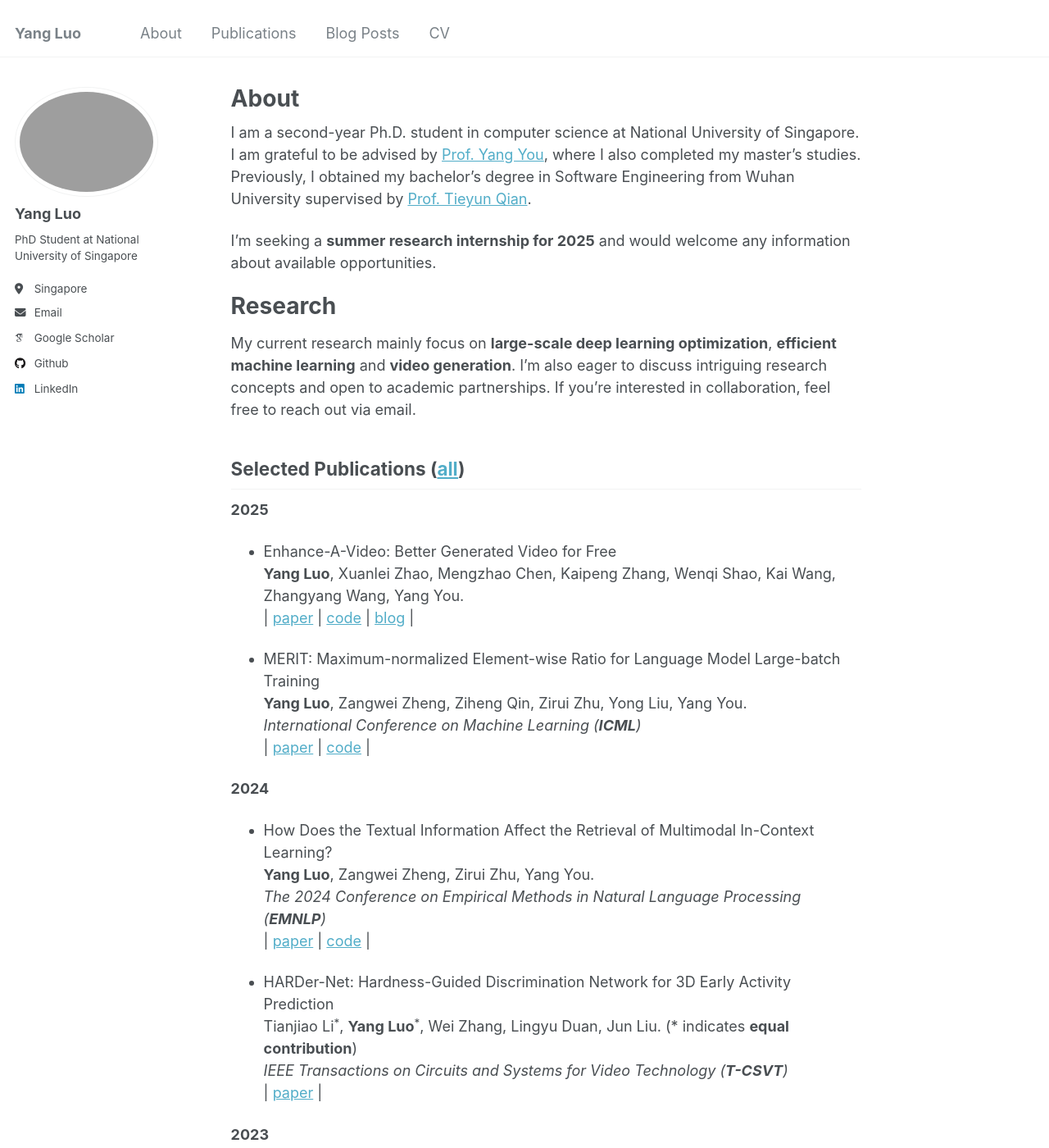
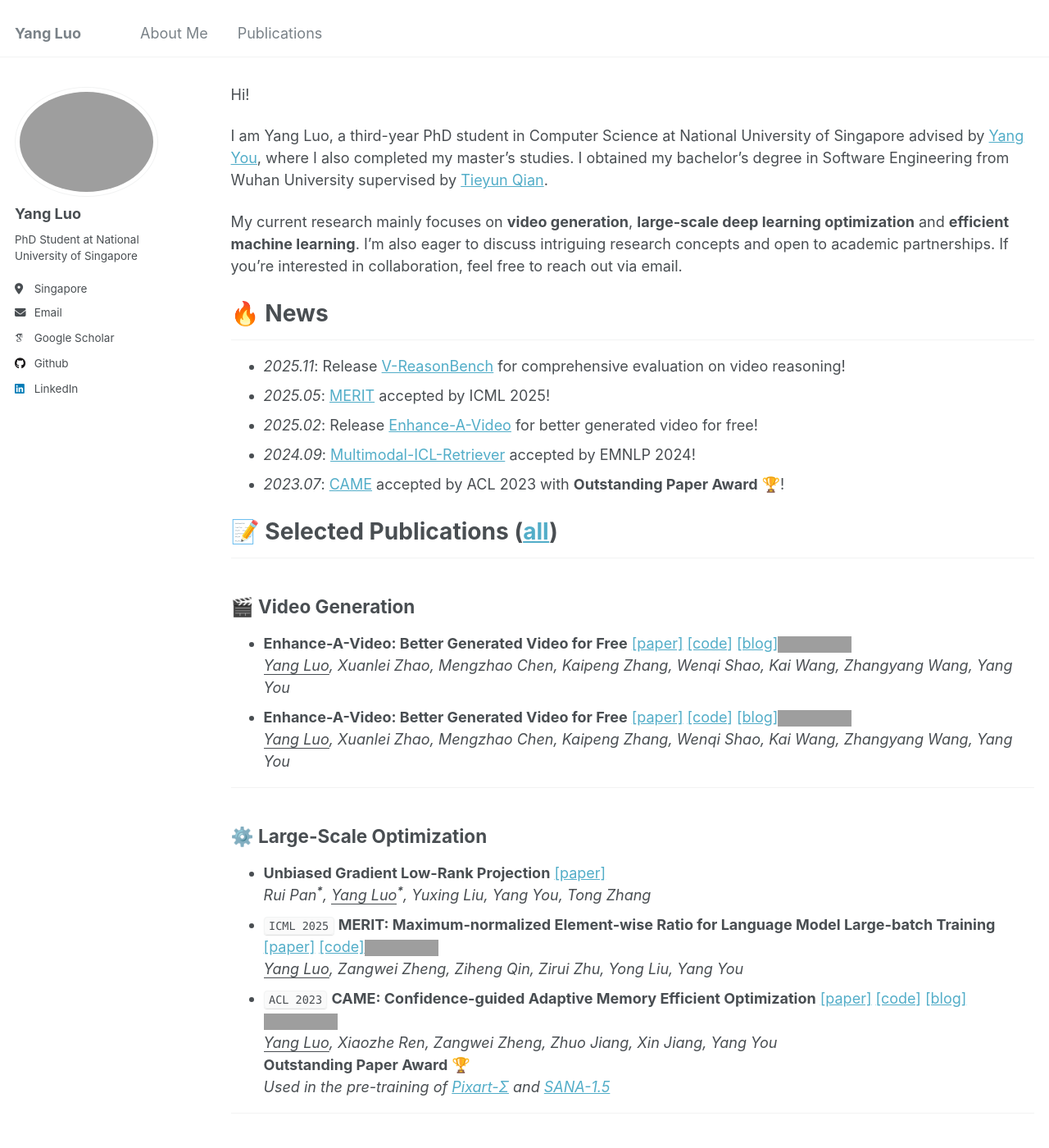
Before and after one commit to yangluo7/yangluo7.github.io, a Jekyll site: the page built from _pages/about.md, in a window 1280 px wide and 1400 px high. Shown: the whole window at 82% size. Built offline with Jekyll 4.4.1, drawn with Linux system fonts in a browser that asks for light colours; some web fonts are replaced; some of the changed text lies outside the part shown; grey boxes are pictures that could not be loaded.

Commit message:
Info Update

```diff
--- a/_pages/about.md
+++ b/_pages/about.md
@@ -1,54 +1,124 @@
 ---
 permalink: /
-title: "About"
-excerpt: "About me"
+title: ""
+excerpt: ""
 author_profile: true
 redirect_from:
   - /about/
   - /about.html
 ---
-I am a second-year Ph.D. student in computer science at National University of Singapore. I am grateful to be advised by [Prof. Yang You](https://www.comp.nus.edu.sg/~youy/), where I also completed my master’s studies. Previously, I obtained my bachelor’s degree in Software Engineering from Wuhan University supervised by [Prof. Tieyun Qian](https://www.aminer.cn/profile/tieyun-qian/53f47bdfdabfaee4dc89fe30).
 
-I'm seeking a **summer research internship for 2025** and would welcome any information about available opportunities.
+<span class='anchor' id='about-me'></span>
+Hi!
 
-Research
-======
-My current research mainly focus on **large-scale deep learning optimization**, **efficient machine learning** and **video generation**. I'm also eager to discuss intriguing research concepts and open to academic partnerships. If you're interested in collaboration, feel free to reach out via email.
+I am Yang Luo, a third-year PhD student in Computer Science at National University of Singapore advised by [Yang You](https://www.comp.nus.edu.sg/~youy/), where I also completed my master's studies. I obtained my bachelor's degree in Software Engineering from Wuhan University supervised by [Tieyun Qian](https://www.aminer.cn/profile/tieyun-qian/53f47bdfdabfaee4dc89fe30).
 
-Selected Publications ([all](https://scholar.google.com/citations?hl=en&user=-esBZacAAAAJ))
-------
-**2025**
-* Enhance-A-Video: Better Generated Video for Free
-**Yang Luo**, Xuanlei Zhao, Mengzhao Chen, Kaipeng Zhang, Wenqi Shao, Kai Wang, Zhangyang Wang, Yang You.
-| [paper](https://arxiv.org/abs/2502.07508) | [code](https://github.com/NUS-HPC-AI-Lab/Enhance-A-Video) | [blog](https://oahzxl.github.io/Enhance_A_Video/) |
+My current research mainly focuses on  **video generation**, **large-scale deep learning optimization** and **efficient machine learning**. I'm also eager to discuss intriguing research concepts and open to academic partnerships. If you're interested in collaboration, feel free to reach out via email.
 
-* MERIT: Maximum-normalized Element-wise Ratio for Language Model Large-batch Training
-**Yang Luo**, Zangwei Zheng, Ziheng Qin, Zirui Zhu, Yong Liu, Yang You.
-_International Conference on Machine Learning (**ICML**)_
-| [paper](https://openreview.net/forum?id=NSxKNNFni0) | [code](https://github.com/NUS-HPC-AI-Lab/MERIT) |
+# 🔥 News
+- *2025.11*: Release [V-ReasonBench](https://oahzxl.github.io/VReasonBench/) for comprehensive evaluation on video reasoning!
+- *2025.05*: [MERIT](https://openreview.net/forum?id=NSxKNNFni0) accepted by ICML 2025!
+- *2025.02*: Release [Enhance-A-Video](https://oahzxl.github.io/Enhance_A_Video/) for better generated video for free!
+- *2024.09*: [Multimodal-ICL-Retriever](https://arxiv.org/abs/2404.12866) accepted by EMNLP 2024!
+- *2023.07*: [CAME](https://arxiv.org/abs/2307.02047) accepted by ACL 2023 with **Outstanding Paper Award** 🏆!
 
-**2024**
+<span class='anchor' id='publications'></span>
 
-* How Does the Textual Information Affect the Retrieval of Multimodal In-Context Learning?
-**Yang Luo**, Zangwei Zheng, Zirui Zhu, Yang You.
-_The 2024 Conference on Empirical Methods in Natural Language Processing (**EMNLP**)_
-| [paper](https://arxiv.org/abs/2404.12866) | [code](https://github.com/NUS-HPC-AI-Lab/Multimodal-ICL-Retriever) |
+# 📝 Selected Publications ([all](https://scholar.google.com/citations?hl=en&user=-esBZacAAAAJ))
 
-* HARDer-Net: Hardness-Guided Discrimination Network for 3D Early Activity Prediction
-Tianjiao Li<sup>\*</sup>, **Yang Luo**<sup>\*</sup>, Wei Zhang, Lingyu Duan, Jun Liu. (\* indicates **equal contribution**)
-_IEEE Transactions on Circuits and Systems for Video Technology (**T-CSVT**)_
-| [paper](https://ieeexplore-ieee-org.libproxy1.nus.edu.sg/document/10599489) |
+## 🎬 Video Generation
+<ul>
+  <li>
+    <strong>Enhance-A-Video: Better Generated Video for Free</strong>
+    <div style="display: inline">
+        <a href="https://arxiv.org/abs/2511.16668"> [paper]</a>
+        <a href="https://github.com/yangluo7/V-ReasonBench"> [code]</a>
+        <a href="https://oahzxl.github.io/VReasonBench/"> [blog]</a>
+    </div>
+    <img src='https://img.shields.io/github/stars/yangluo7/V-ReasonBench.svg?style=social&label=Star' alt="sym" height="100%">
+    <div><i><u>Yang Luo</u>, Xuanlei Zhao, Mengzhao Chen, Kaipeng Zhang, Wenqi Shao, Kai Wang, Zhangyang Wang, Yang You</i></div>
+  </li>
+  <li>
+    <strong>Enhance-A-Video: Better Generated Video for Free</strong>
+    <div style="display: inline">
+        <a href="https://arxiv.org/abs/2502.07508"> [paper]</a>
+        <a href="https://github.com/NUS-HPC-AI-Lab/Enhance-A-Video"> [code]</a>
+        <a href="https://oahzxl.github.io/Enhance_A_Video/"> [blog]</a>
+    </div>
+    <img src='https://img.shields.io/github/stars/NUS-HPC-AI-Lab/Enhance-A-Video.svg?style=social&label=Star' alt="sym" height="100%">
+    <div><i><u>Yang Luo</u>, Xuanlei Zhao, Mengzhao Chen, Kaipeng Zhang, Wenqi Shao, Kai Wang, Zhangyang Wang, Yang You</i></div>
+  </li>
+</ul>
 
-**2023**
-* CAME: Confidence-guided Adaptive Memory Efficient Optimization
-**Yang Luo**, Xiaozhe Ren, Zangwei Zheng, Zhuo Jiang, Xin Jiang, Yang You.
-_The 61th Annual Meeting of the Association for Computational Linguistics (**ACL**)_
-_**Outstanding Paper Award**_ 🏆
-_Used in the pre-training of [Pixart-$\Sigma$](https://pixart-alpha.github.io/PixArt-sigma-project/) and [SANA-1.5](https://nvlabs.github.io/Sana/Sana-1.5/)_
-| [paper](https://arxiv.org/abs/2307.02047) | [code](https://github.com/yangluo7/CAME/tree/master) | [blog](https://zhengzangw.github.io/blogs/came/) |
+<hr>
 
-Teaching
-------
-[2024] CS5228 Knowledge Discovery and Data Mining, National University of Singapore
+## ⚙️ Large-Scale Optimization
+<ul>
+  <li>
+    <strong>Unbiased Gradient Low-Rank Projection</strong>
+    <div style="display: inline">
+        <a href="https://arxiv.org/abs/2510.17802"> [paper]</a>
+    </div>
+    <div><i>Rui Pan<b><sup>*</sup></b>, <u>Yang Luo</u><b><sup>*</sup></b>, Yuxing Liu, Yang You, Tong Zhang</i></div>
+  </li>
+  <li>
+    <code class="language-plaintext highlighter-rouge">ICML 2025</code> <strong>MERIT: Maximum-normalized Element-wise Ratio for Language Model Large-batch Training</strong>
+    <div style="display: inline">
+        <a href="https://openreview.net/forum?id=NSxKNNFni0"> [paper]</a>
+        <a href="https://github.com/NUS-HPC-AI-Lab/MERIT"> [code]</a>
+    </div>
+    <img src='https://img.shields.io/github/stars/NUS-HPC-AI-Lab/MERIT.svg?style=social&label=Star' alt="sym" height="100%">
+    <div><i><u>Yang Luo</u>, Zangwei Zheng, Ziheng Qin, Zirui Zhu, Yong Liu, Yang You</i></div>
+  </li>
+  <li>
+    <code class="language-plaintext highlighter-rouge">ACL 2023</code> <strong>CAME: Confidence-guided Adaptive Memory Efficient Optimization</strong>
+    <div style="display: inline">
+        <a href="https://arxiv.org/abs/2307.02047"> [paper]</a>
+        <a href="https://github.com/yangluo7/CAME/tree/master"> [code]</a>
+        <a href="https://zhengzangw.github.io/blogs/came/"> [blog]</a>
+    </div>
+    <img src='https://img.shields.io/github/stars/yangluo7/CAME.svg?style=social&label=Star' alt="sym" height="100%">
+    <div><i><u>Yang Luo</u>, Xiaozhe Ren, Zangwei Zheng, Zhuo Jiang, Xin Jiang, Yang You</i></div>
+    <div><strong>Outstanding Paper Award</strong> 🏆</div>
+    <div><i>Used in the pre-training of <a href="https://pixart-alpha.github.io/PixArt-sigma-project/">Pixart-Σ</a> and <a href="https://nvlabs.github.io/Sana/Sana-1.5/">SANA-1.5</a></i></div>
+  </li>
+</ul>
 
-[2024] CS4248 Natural Language Processing, National University of Singapore
+<hr>
+
+## 🤖 Multimodal Learning
+<ul>
+  <li>
+    <code class="language-plaintext highlighter-rouge">EMNLP 2024</code> <strong>How Does the Textual Information Affect the Retrieval of Multimodal In-Context Learning?</strong>
+    <div style="display: inline">
+        <a href="https://arxiv.org/abs/2404.12866"> [paper]</a>
+        <a href="https://github.com/NUS-HPC-AI-Lab/Multimodal-ICL-Retriever"> [code]</a>
+    </div>
+    <img src='https://img.shields.io/github/stars/NUS-HPC-AI-Lab/Multimodal-ICL-Retriever.svg?style=social&label=Star' alt="sym" height="100%">
+    <div><i><u>Yang Luo</u>, Zangwei Zheng, Zirui Zhu, Yang You</i></div>
+  </li>
+  <li>
+    <code class="language-plaintext highlighter-rouge">T-CSVT 2024</code> <strong>HARDer-Net: Hardness-Guided Discrimination Network for 3D Early Activity Prediction</strong>
+    <div style="display: inline">
+        <a href="https://ieeexplore-ieee-org.libproxy1.nus.edu.sg/document/10599489"> [paper]</a>
+    </div>
+    <div><i>Tianjiao Li<b><sup>*</sup></b>, <u>Yang Luo</u><b><sup>*</sup></b>, Wei Zhang, Lingyu Duan, Jun Liu</i></div>
+  </li>
+</ul>
+
+<div style="height: 0.2em;"></div>
+
+# 📖 Educations
+- *2023.08 - now*, PhD in Computer Science, National University of Singapore
+- *2021.08 - 2023.06*, Master in Computer Science, National University of Singapore
+- *2017.09 - 2021.06*, Bachelor in Software Engineering, Wuhan University
+
+# 🎓 Teaching
+- *2024*, CS5228 Knowledge Discovery and Data Mining, National University of Singapore
+- *2024*, CS4248 Natural Language Processing, National University of Singapore
+
+<!-- ---
+
+<div style="text-align: center; margin-top: 2em;">
+  <i>I'm seeking a <strong>summer research internship for 2025</strong> and would welcome any information about available opportunities.</i>
+</div> -->
--- a/_sass/_page.scss
+++ b/_sass/_page.scss
@@ -5,7 +5,7 @@
    #main {
     @include container;
     @include clearfix;
-  margin-top: 2em;
+    margin-top: 1em;
     padding-left: 1em;
     padding-right: 1em;
     animation: intro 0.3s both;
@@ -20,7 +20,7 @@
     @include breakpoint($large) {
       @include span(10 of 12 last);
       @include prefix(0.5 of 12);
-    @include suffix(2 of 12);
+      @include suffix(0 of 12);
     }
 
     .page__inner-wrap {
@@ -49,8 +49,19 @@
   }
 
   .page__content {
-
-  h2 {
+    #about-me{
+      margin-top: -10em;
+        &:before {
+          content: '';
+          display: block;
+          position: relative;
+          width: 0;
+          height: 10em;
+          margin-top: -10em;
+      }
+    }
+    h1 {
+      margin-top: 1em;
       padding-bottom: 0.5em;
       border-bottom: 1px solid $border-color;
     }
```
Also changed, not shown: _data/navigation.yml (+7 -7 lines). Lines whose indentation alone changed are shown as unchanged.
